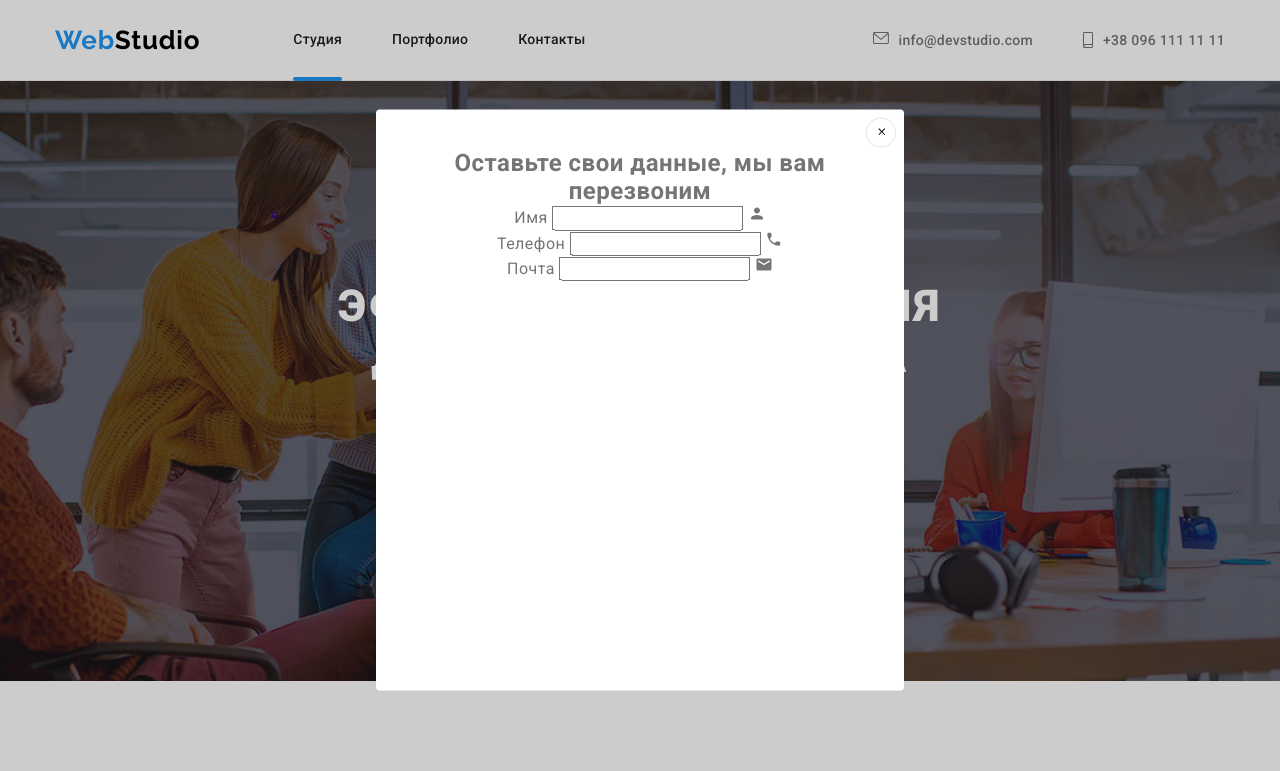
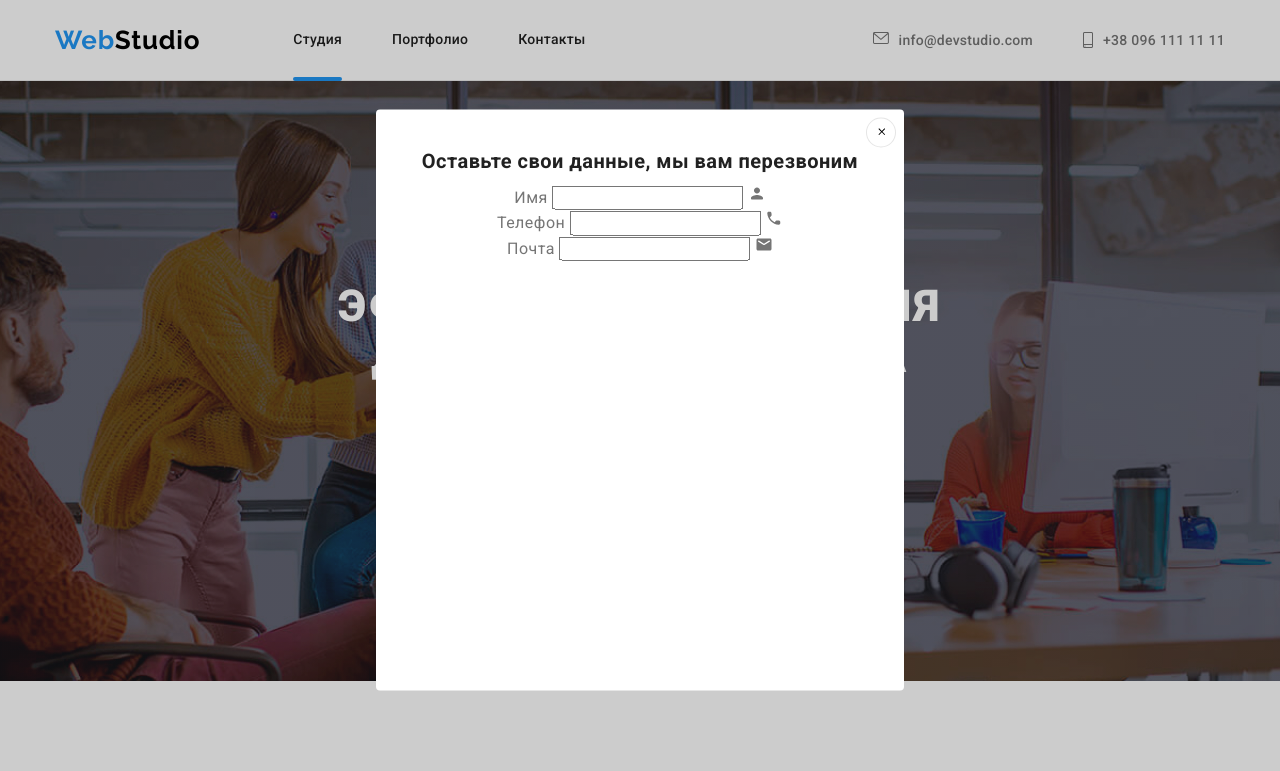
Before and after one commit to CharlieChaplin13/goit-markup-hw-06, a plain HTML site: page index.html in a window 1280 px wide. Both pictures are taken after a click on the button "Заказать услугу". Shown: the top 771 px of the page. Drawn offline with nearby package versions, Linux system fonts and the light colour scheme.

Commit message:
change the name's characteristics in modal

```diff
--- a/css/styles.css
+++ b/css/styles.css
@@ -745,3 +745,12 @@ header {
     border-color: var(--button-hover-color);
     color: var(--button-hover-color);
 }
+
+.modal-title {
+    margin-bottom: 12px;
+    color: var(--title-text-color);
+    font-style: normal;
+    font-weight: 700;
+    font-size: 20px;
+    line-height: 1,15;
+}
```
